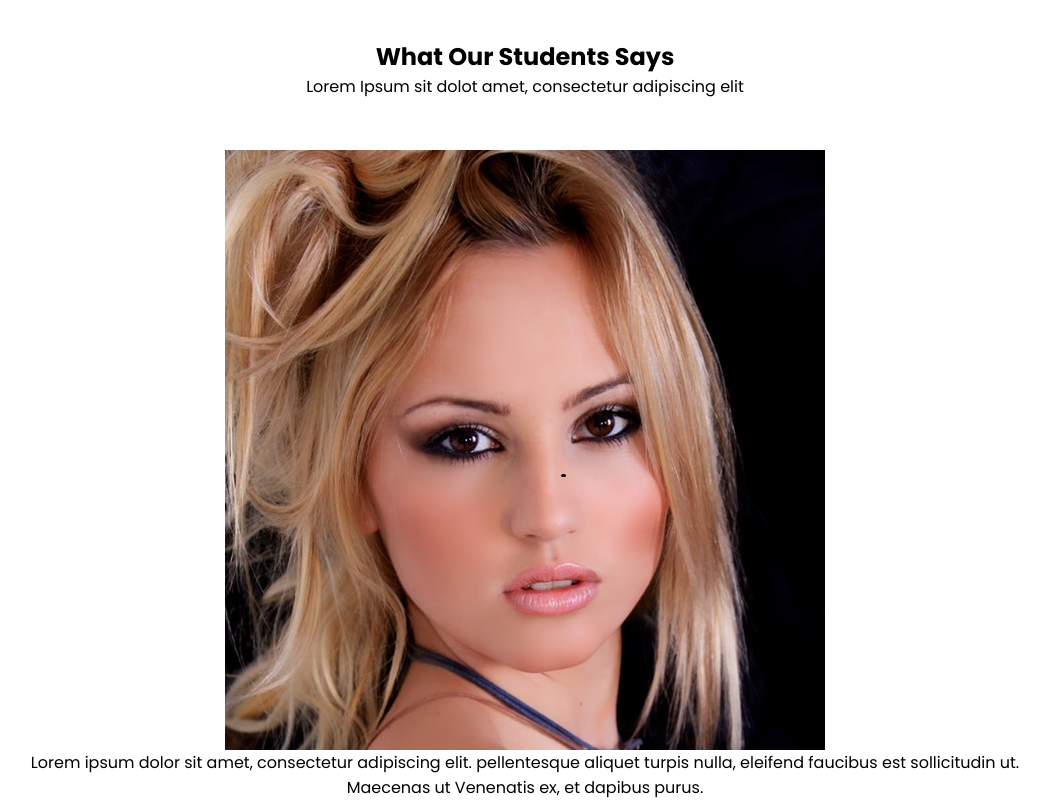
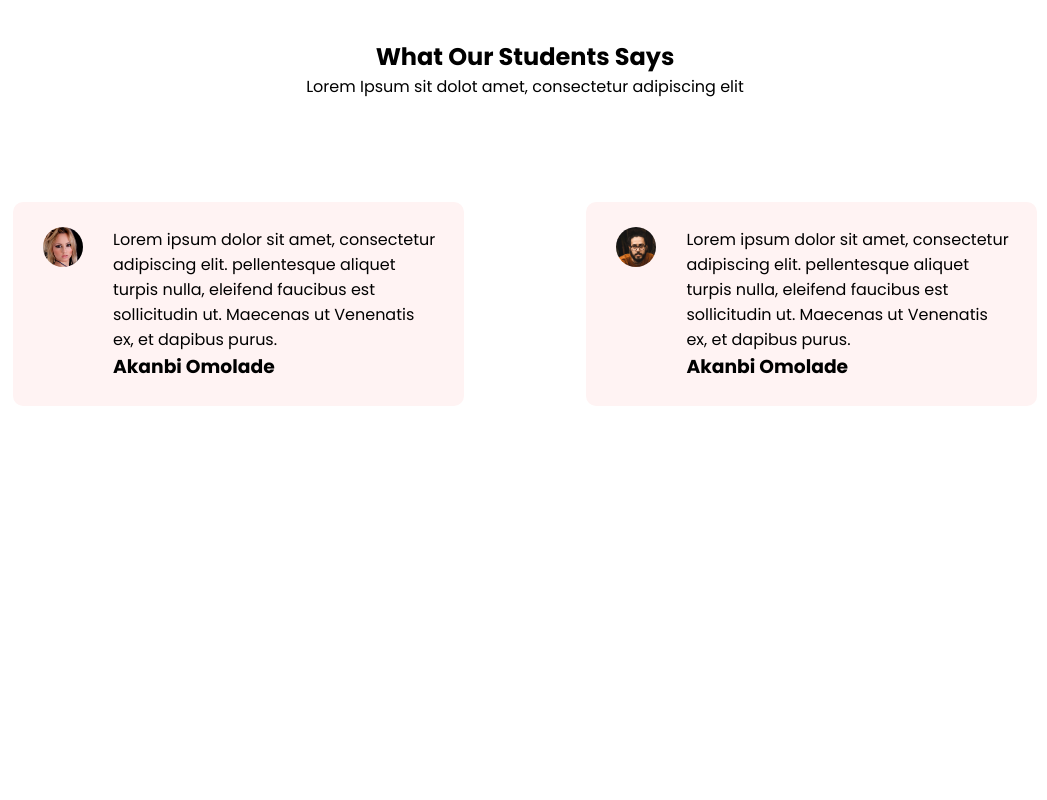
Before and after one commit to Grahamocean/University-Website, a plain HTML site: page index.html in a window 1280 px wide. Shown: the part 2637-3437 px from the top of the page, without its empty margins (115-1162 px from the left). After the commit the page ends 3043 px from the top, so only its background shows below. Drawn offline with Linux system fonts and the light colour scheme.

Commit message:
initial commit

```diff
--- a/index.html
+++ b/index.html
@@ -165,6 +165,18 @@
               pellentesque aliquet turpis nulla, eleifend faucibus est
               sollicitudin ut. Maecenas ut Venenatis ex, et dapibus purus.
             </p>
+            <h3>Akanbi Omolade</h3>
+          </div>
+        </div>
+        <div class="testimonial-vertical">
+          <img src="/Images/user2.jpg" alt="" />
+          <div>
+            <p>
+              Lorem ipsum dolor sit amet, consectetur adipiscing elit.
+              pellentesque aliquet turpis nulla, eleifend faucibus est
+              sollicitudin ut. Maecenas ut Venenatis ex, et dapibus purus.
+            </p>
+            <h3>Akanbi Omolade</h3>
           </div>
         </div>
       </div>
--- a/style.css
+++ b/style.css
@@ -291,3 +291,28 @@ nav .fa-solid {
   padding-top: 3.125em;
   text-align: center;
 }
+
+.testimonial-vertical {
+  flex-basis: 44%;
+  border-radius: 10px;
+  margin-top: 5%;
+  text-align: left;
+  background: #fff3f3;
+  padding: 1.5625em;
+  cursor: pointer;
+  display: flex;
+}
+
+.testimonial-vertical img {
+  border-radius: 50%;
+  height: 40px;
+  margin-left: 5px;
+  margin-right: 30px;
+}
+
+.testimonial-vertical p {
+  padding: 0;
+}
+
+.testimonial-vertical h3 {
+}
```
